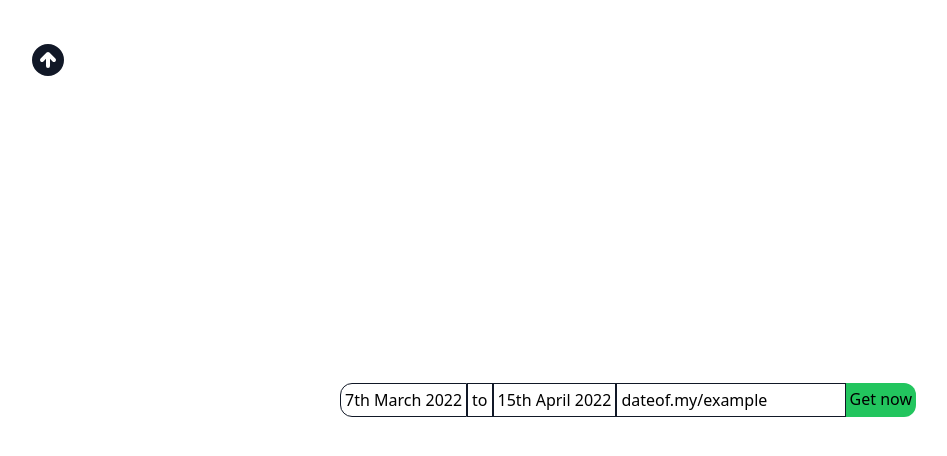
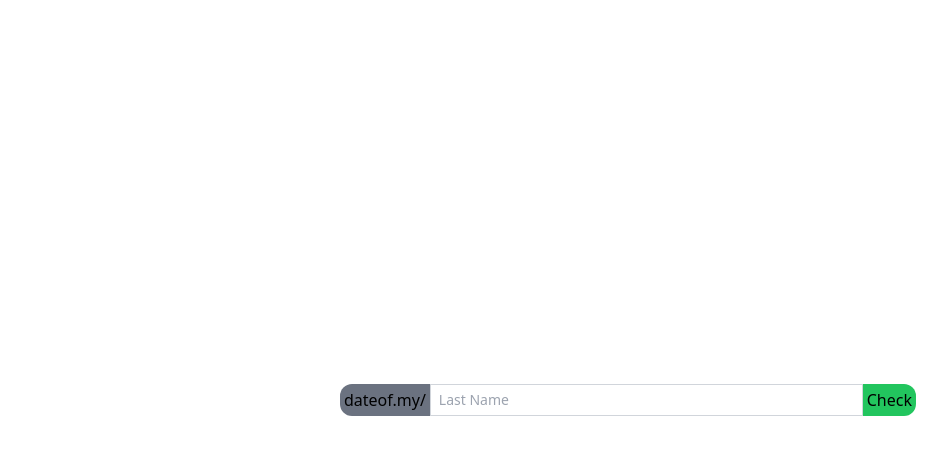
Before and after one commit to supmir/dateof, a Next.js app: page / in a window 1280 px wide. Shown: the top 456 px of the page, without its empty margins (12-959 px from the left). Built offline with nearby package versions, Linux system fonts and the light colour scheme.

Commit message:
Animation partial

```diff
--- a/components/result.js
+++ b/components/result.js
@@ -1,12 +1,38 @@
 import { ArrowCircleUpIcon } from "@heroicons/react/solid";
+import { motion } from "framer-motion";
 import { Fragment } from "react";
 export default function Result(props) {
+  const { setQuery } = props;
+  const moveUp = {
+    hidden: {
+      y: "-100vh",
+      opacity: 0,
+    },
+    visible: {
+      y: "0",
+      opacity: 1,
+      transition: {
+        duration: "0.5",
+        // damping: 1,
+        // stiffness: 10,
+      },
+    },
+    exit: {
+      y: "-100vh",
+      opacity: 0,
+    },
+  };
   return (
-    <Fragment>
-      <div className="fixed">
-        <ArrowCircleUpIcon className="m-10 h-10 w-10 text-gray-900" />
+    <motion.div
+      className="m-auto flex w-full max-w-xl"
+      variants={moveUp}
+      initial="hidden"
+      animate="visible"
+      exit="exit"
+    >
+      <div className="fixed -mt-20" onClick={() => setQuery("")}>
+        <ArrowCircleUpIcon className="block h-10 w-10 text-gray-900" />
       </div>
-      <div className="m-auto flex w-full max-w-xl">
       <span className="border border-gray-900 rounded-l-xl p-1">
         7th March 2022
       </span>
@@ -16,7 +42,6 @@ export default function Result(props) {
         dateof.my/example
       </span>
       <span className="bg-green-500 rounded-r-xl p-1">Get now</span>
-      </div>
-    </Fragment>
+    </motion.div>
   );
 }
--- a/components/search.js
+++ b/components/search.js
@@ -1,4 +1,6 @@
+import { motion } from "framer-motion";
 export default function Search(props) {
+  const { setQuery } = props;
   return (
     <div className="m-auto flex w-full max-w-xl">
       <span className="bg-gray-500 rounded-l-xl p-1">dateof.my/</span>
@@ -7,7 +9,14 @@ export default function Search(props) {
         placeholder="Last Name"
         className="text-sm py-1 px-2 focus:ring-2 focus:ring-gray-300 block border border-gray-300 w-full"
       ></input>
-      <span className="bg-green-500 rounded-r-xl p-1">Check</span>
+      <motion.button
+        whileHover={{ scale: 1.1 }}
+        whileTap={{ scale: 0.9 }}
+        className="bg-green-500 rounded-r-xl p-1"
+        onClick={() => setQuery("Test")}
+      >
+        Check
+      </motion.button>
     </div>
   );
 }
--- a/package.json
+++ b/package.json
@@ -10,6 +10,7 @@
   },
   "dependencies": {
     "@heroicons/react": "^1.0.6",
+    "framer-motion": "^6.2.8",
     "next": "12.1.0",
     "react": "17.0.2",
     "react-dom": "17.0.2"
--- a/pages/index.js
+++ b/pages/index.js
@@ -1,10 +1,12 @@
+import { useState } from "react";
 import Result from "../components/result";
 import Search from "../components/search";
 
 export default function Home() {
+  const [query, setQuery] = useState("");
   return (
     <div className="w-full h-screen flex">
-      <Result />
+      {query ? <Result setQuery={setQuery} /> : <Search setQuery={setQuery} />}
     </div>
   );
 }
```
Also changed, not shown: 1 other file (tests, documents, lock files or other folders). Lines whose indentation alone changed are shown as unchanged.
